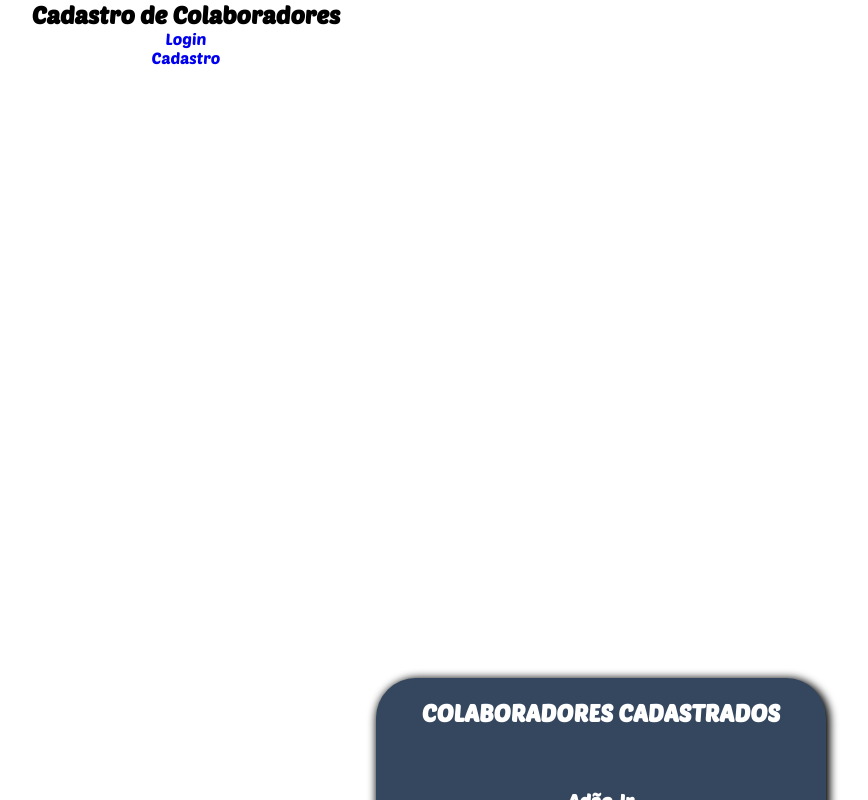
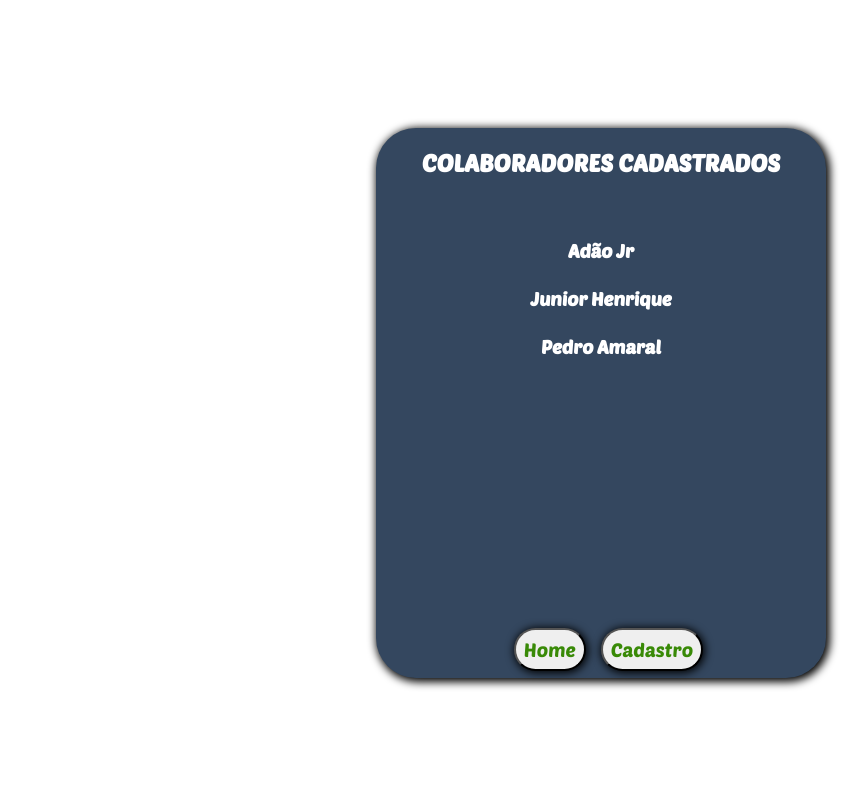
Before and after one commit to AdaoBJr/CadastroColaboradores, a React (Create React App) app in the folder cadastro-colaboradores/: page / in a window 1280 px wide. Shown: the top 800 px of the page, without its empty margins (39-907 px from the left). Built offline with nearby package versions, Linux system fonts and the light colour scheme.

Commit message:
pull main

```diff
--- a/cadastro-colaboradores/src/App.js
+++ b/cadastro-colaboradores/src/App.js
@@ -10,9 +10,9 @@ function App() {
     <div>
       <Router>
         <Switch>
-          <Route exact path="/" component={Home} />
-          <Route path="/login" component={Login} />
-          <Route path="/register" component={Register} />
+          {/* <Route exact path="/" component={Home} /> */}
+          {/* <Route path="/login" component={Login} /> */}
+          {/* <Route path="/register" component={Register} /> */}
           <Route path="/employes" component={Employes} />
           {/* <Route component={NotFound} /> */}
         </Switch>
```
Also changed, not shown: 1 other file (tests, documents, lock files or other folders).
